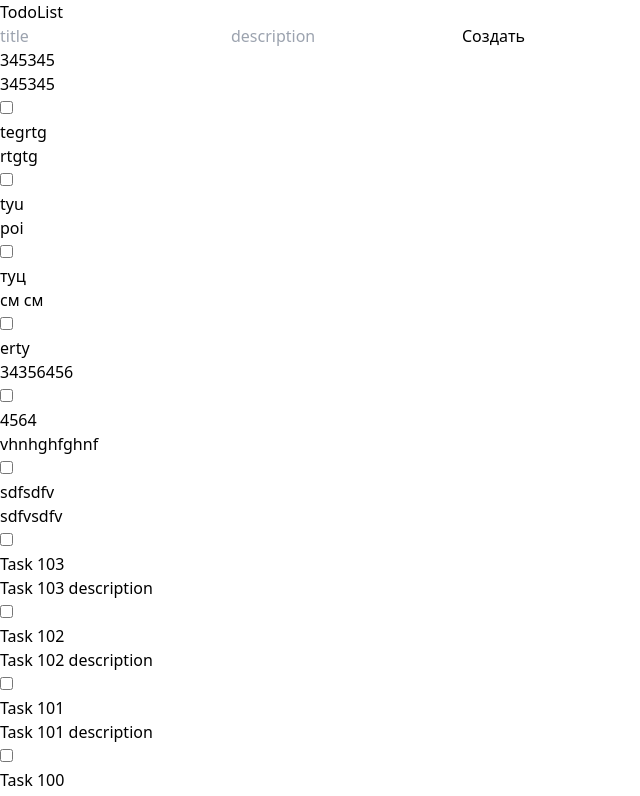
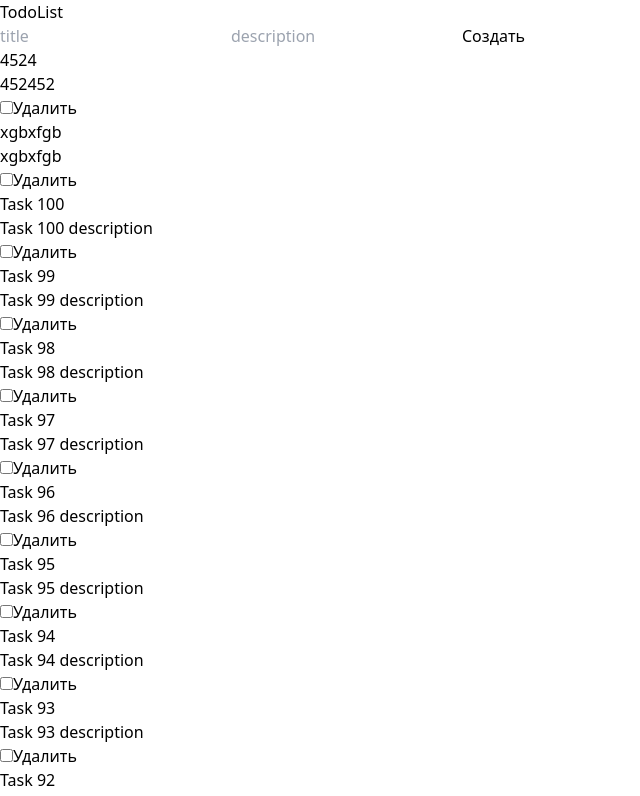
Before and after one commit to AntonAmialchenia/Redux-Tanstack_query, a React (Vite) app: page / in a window 1280 px wide. Shown: the top 796 px of the page, without its empty margins (0-640 px from the left). Built offline with nearby package versions, Linux system fonts and the light colour scheme; data requests are answered from the project's data file.

Commit message:
added delete todo

```diff
--- a/db.json
+++ b/db.json
@@ -601,63 +601,15 @@
       "completed": false
     },
     {
-      "id": "101",
-      "title": "Task 101",
-      "description": "Task 101 description",
+      "id": "3TwkRRBlr0i4Jblpd5AxW",
+      "title": "xgbxfgb",
+      "description": "xgbxfgb",
       "completed": false
     },
     {
-      "id": "102",
-      "title": "Task 102",
-      "description": "Task 102 description",
-      "completed": false
-    },
-    {
-      "id": "103",
-      "title": "Task 103",
-      "description": "Task 103 description",
-      "completed": false
-    },
-    {
-      "id": "Q-2WAagqmZoqUcsmjs33S",
-      "title": "sdfsdfv",
-      "description": "sdfvsdfv",
-      "completed": false
-    },
-    {
-      "id": "nTObGsfutjFVFiiN-gMrv",
-      "title": "4564",
-      "description": "vhnhghfghnf",
-      "completed": false
-    },
-    {
-      "id": "6Mi0vbl_kX32y0-5R6roR",
-      "title": "erty",
-      "description": "34356456",
-      "completed": false
-    },
-    {
-      "id": "yL64vK4TppSv1tfj7nbBQ",
-      "title": "туц",
-      "description": "см см ",
-      "completed": false
-    },
-    {
-      "id": "1Yup-y2VFjvXMfWYJobAu",
-      "title": "tyu",
-      "description": "poi",
-      "completed": false
-    },
-    {
-      "id": "_CpTZoFEOT5zd3zdTyyq5",
-      "title": "tegrtg",
-      "description": "rtgtg",
-      "completed": false
-    },
-    {
-      "id": "8W9CtiQwUSBgXHUVQIkwL",
-      "title": "345345",
-      "description": "345345",
+      "id": "JKbbskLGYjjvhXnlJWZ6x",
+      "title": "4524",
+      "description": "452452",
       "completed": false
     }
   ]
--- a/src/modules/TodoList/index.tsx
+++ b/src/modules/TodoList/index.tsx
@@ -1,9 +1,11 @@
 import { useTodoList } from './useTodoList';
 import { useCreateTodo } from './useCreateTodo';
+import { useDeleteTodo } from './useDeleteTodo';
 
 export const TodoList = () => {
   const { error, isLoading, todoItems } = useTodoList();
   const createTodo = useCreateTodo();
+  const deleteTodo = useDeleteTodo();
 
   if (isLoading) {
     return <div>Loading...</div>;
@@ -47,7 +49,15 @@ export const TodoList = () => {
               <p className="text-lg font-medium">{item.title}</p>
               <p>{item.description}</p>
             </div>
-            <input type="checkbox" readOnly checked={item.completed} />
+            <div className="flex gap-4 items-center">
+              <input type="checkbox" readOnly checked={item.completed} />
+              <button
+                className="border rounded disabled:opacity-50 p-2 disabled:bg-slate-500 disabled:cursor-not-allowed"
+                disabled={deleteTodo.getIsPending(item.id)}
+                onClick={() => deleteTodo.handleDeleteTodo(item.id)}>
+                Удалить
+              </button>
+            </div>
           </div>
         ))}
       </div>
--- a/src/modules/TodoList/useCreateTodo.ts
+++ b/src/modules/TodoList/useCreateTodo.ts
@@ -6,12 +6,6 @@ import { queryClient } from '../../shared/api/queryClient';
 export const useCreateTodo = () => {
   const createTodoMutation = useMutation({
     mutationFn: todoListApi.createTodo,
-    // onSuccess: () => {
-    //   console.log('success');
-    //   queryClient.invalidateQueries({ queryKey: [todoListApi.baseKey] });
-    // второй вариант
-    //   queryClient.invalidateQueries(todoListApi.getTodoListQueryOptions());
-    // },
     onError: () => {
       console.log('error');
     },
--- /dev/null
+++ b/src/modules/TodoList/useDeleteTodo.ts
@@ -0,0 +1,34 @@
+import { useMutation } from '@tanstack/react-query';
+import { todoListApi } from './api';
+import { queryClient } from '../../shared/api/queryClient';
+
+export const useDeleteTodo = () => {
+  const deleteTodoMutation = useMutation({
+    mutationFn: todoListApi.deleteTodo,
+    onError: () => {
+      console.log('error');
+    },
+    onSettled: () => {
+      queryClient.invalidateQueries({ queryKey: [todoListApi.baseKey] });
+      console.log('onSettled');
+    },
+    onSuccess: async (_, deleteId) => {
+      console.log('onSuccess');
+      const todos = queryClient.getQueryData(
+        todoListApi.getTodoListQueryOptions().queryKey,
+      );
+      if (todos) {
+        queryClient.setQueryData(
+          todoListApi.getTodoListQueryOptions().queryKey,
+          todos.filter((todo) => todo.id !== deleteId),
+        );
+      }
+    },
+  });
+
+  return {
+    handleDeleteTodo: deleteTodoMutation.mutate,
+    getIsPending: (id: string) =>
+      deleteTodoMutation.isPending && deleteTodoMutation.variables === id,
+  };
+};
```
